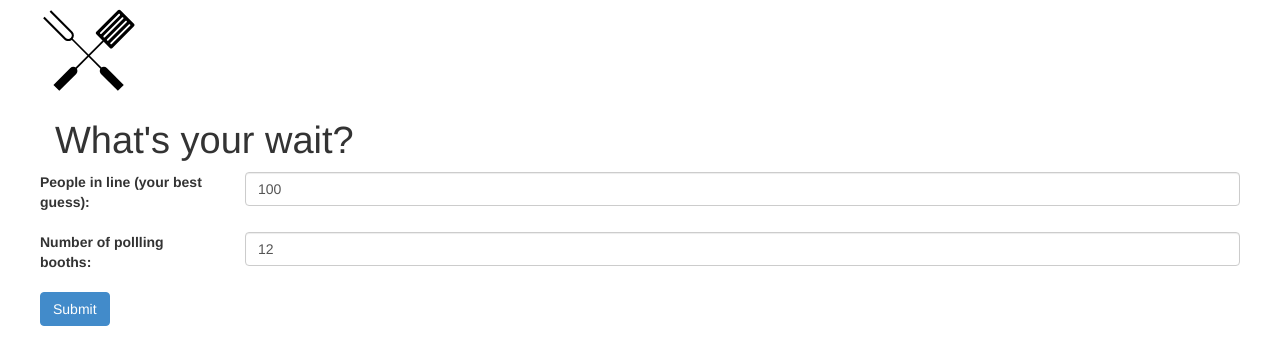
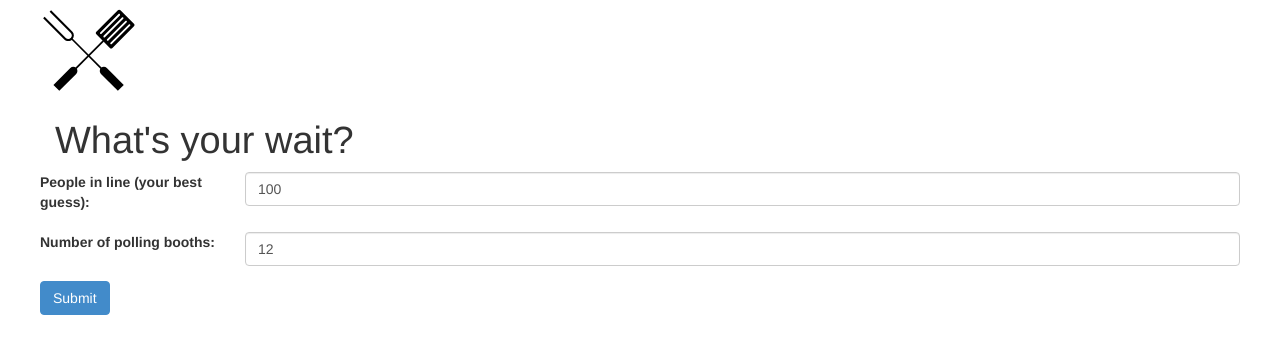
Before and after one commit to ChrisSmith/KansasBBQueue-, a PHP site: page /reportWait.php in a window 1280 px wide. Shown: the top 337 px of the page. Run offline with PHP 8.4, Linux system fonts and the light colour scheme; data that the repository does not hold is empty; some libraries are stand-ins or nearby versions.

Commit message:
reportWait spelling mistake

```diff
--- a/reportWait.php
+++ b/reportWait.php
@@ -186,7 +186,7 @@
 				</div>
 
 				<div class="form-group">
-					<label class="col-2" for="street">Number of pollling booths:</label>
+					<label class="col-2" for="street">Number of polling booths:</label>
 					<div class="col-10">
 					  <input class="form-control" type="number" id="street" name="street" value="12">
 					</div>
```
